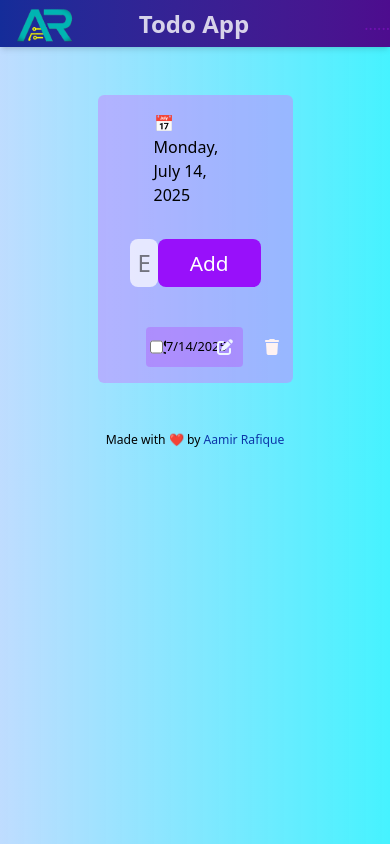
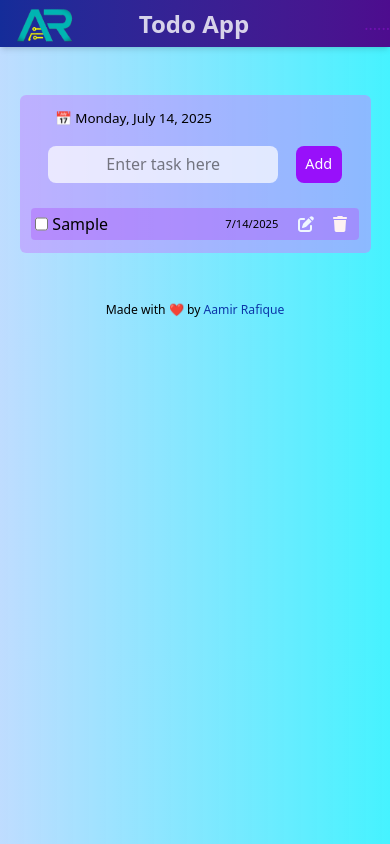
Before and after one commit to Aamir-Rafique/Todo-app-React, a React (Vite) app: page / in a window 390 px wide. Both pictures are taken after typing "Sample" into the empty fields and a click on the button "Add". Built offline with nearby package versions, Linux system fonts and the light colour scheme.

Commit message:
Add Responsiveness for mobile, for laptop: breakpoint = md

```diff
--- a/src/components/Home.jsx
+++ b/src/components/Home.jsx
@@ -81,32 +81,31 @@ const Main = () => {
     });
 
     return (
-        <div className='w-full py-[3rem] flex justify-center' >
+        <div className='w-full py-[3rem] flex justify-center md:py-[3rem] ' >
 
-            <div className="container w-[50%] px-[2rem] py-[1rem] bg-[#c38bff89] rounded-md flex flex-col justify-center gap-[1rem] ">
-                <p className=" px-6 " >📅 {currentDay} </p>
+            <div className="container w-[90%]  md:w-[50%] px-[0.7rem] py-[0.8rem] gap-[0.5rem] bg-[#c38bff89] rounded-md flex flex-col justify-center   md:px-[2rem] md:py-[1rem] md:gap-[1rem]">
+                <p className=" px-6 md:px-6 text-[0.84rem]  md:text-[1rem] " >📅 {currentDay} </p>
 
-                <form className="add-tasks   flex justify-evenly py-[1rem] " onSubmit={addTodo} >
+                <form className="flex justify-evenly py-[0.6rem] md:py-[1rem] " onSubmit={addTodo} >
                     <input type="text"
                         value={task}
                         onChange={handleChange}
                         placeholder='Enter task here'
-                        className='w-[70%] text-center p-[0.5rem] text-2xl bg-white/70 outline-none focus:ring-2   ring-blue-600  duration-200 rounded-[8px]' />
-
-                    <button className='rounded-[8px] px-[2rem] py-[0.5rem] text-[1.3rem] cursor-pointer bg-purple-600 text-white hover:bg-purple-700  duration-200' type='submit' > {editId ? "Update" : "Add"} </button>
+                        className='w-[70%] md:w-[70%]  text-center px-[0.5rem] py-[0.4rem] md:p-[0.5rem] text-[1rem] md:text-[1.4rem] bg-white/70 outline-none focus:ring-2   ring-blue-600  duration-200 rounded-[8px]' />
+                    <button className='rounded-[8px] px-[0.6rem] md:px-[2rem] py-[0.3rem] md:py-[0.5rem] text-[0.9rem] md:text-[1.3rem] cursor-pointer bg-purple-600 text-white hover:bg-purple-700 active:bg-purple-700 duration-150' type='submit' > {editId ? "Update" : "Add"} </button>
                 </form>
 
                 {/* only show these filter buttons when the any task is marked completed for the first time */}
-                {todos.some(todo => todo.completed) && (<div className="flex px-6 gap-4 mt-0.5">
-                    <button onClick={() => setFilter("all")} className="px-2 py-1 text-[0.9rem] bg-blue-500 text-white  rounded-lg shadow hover:bg-blue-600 transition-all duration-200">Show All</button>
-                    <button onClick={() => setFilter("completed")} className="px-2 py-1 text-[0.9rem] bg-green-500 text-white rounded-lg shadow hover:bg-green-600 transition-all duration-200">Completed</button>
+                {todos.some(todo => todo.completed) && (<div className="flex px-6 md:px-6 gap-2 md:gap-4 mt-0.5">
+                    <button onClick={() => setFilter("all")} className="px-2 py-1 text-[0.7rem] md:text-[0.9rem] bg-blue-500 text-white  rounded-lg shadow hover:bg-blue-600 active:bg-blue-600 transition-all duration-150">Show All</button>
+                    <button onClick={() => setFilter("completed")} className="px-2 py-1 text-[0.7rem] md:text-[0.9rem] bg-green-500 text-white rounded-lg shadow hover:bg-green-600  active:bg-green-600  transition-all duration-150">Completed</button>
                 </div>)}
 
-                <div className="tasks flex px-[1rem] ">
-                    <ul className="p-0 list-none  w-[98%]" >
+                <div className="tasks flex px-[0rem] md:px-[1rem] ">
+                    <ul className="p-0 list-none  w-[100%] md:w-[98%]" >
                         {filteredTodos.map((todo) => (
                             <li key={todo.id} className={(todo.completed) ? "p-1 line-through text-gray-600 flex justify-between mt-2 bg-[#49f36bac] rounded-[4px]" : " p-1 flex justify-between mt-2 bg-[#b16bfb82] rounded-[4px]"} >
-                                <div className="w-[76%]  taskWithId flex justify-between items-center " >
+                                <div className="w-[76%]  flex justify-between items-center" >
                                     <input
                                         type="checkbox"
                                         checked={todo.completed}
@@ -114,13 +113,13 @@ const Main = () => {
                                         className="h-3.5 w-3.5"
                                         title={(todo.completed) ? "Unmark" : "Mark as done"}
                                     />
-                                    <div className="flex items-center justify-between  w-[95%] ">
-                                        <p className="truncate  text-left text-[1.3rem]" >{todo.text}</p><small>  {todo.date}</small>
+                                    <div className="flex items-center justify-between ml-1  w-[95%] ">
+                                        <p className="truncate  text-left text-[1rem] md:text-[1.3rem]" >{todo.text}</p><small className="text-[0.7rem]  md:text-[0.85rem]" >{todo.date}</small>
                                     </div>
                                 </div>
-                                <div className="modify-tasks flex gap-[2rem] mr-4">
-                                    <button className=' cursor-pointer text-blue-50 hover:text-blue-700  duration-200' title="Edit Todo" onClick={() => editTodo(todo.id)}><FontAwesomeIcon icon={faPenToSquare} /></button>
-                                    <button className='cursor-pointer text-red-50 hover:text-red-500 duration-200' title="Delete Todo" onClick={() => deleteTodo(todo.id)}><FontAwesomeIcon icon={faTrash} /></button>
+                                <div className="modify-tasks flex gap-[1.2rem] md:gap-[2rem] mr-2 md:mr-4">
+                                    <button className=' cursor-pointer text-blue-50 hover:text-blue-700  active:text-blue-700 duration-150' title="Edit Todo" onClick={() => editTodo(todo.id)}><FontAwesomeIcon icon={faPenToSquare} /></button>
+                                    <button className='cursor-pointer text-red-50 hover:text-red-500 active:text-red-500 duration-150' title="Delete Todo" onClick={() => deleteTodo(todo.id)}><FontAwesomeIcon icon={faTrash} /></button>
                                 </div>
                             </li>
                         ))}
```
